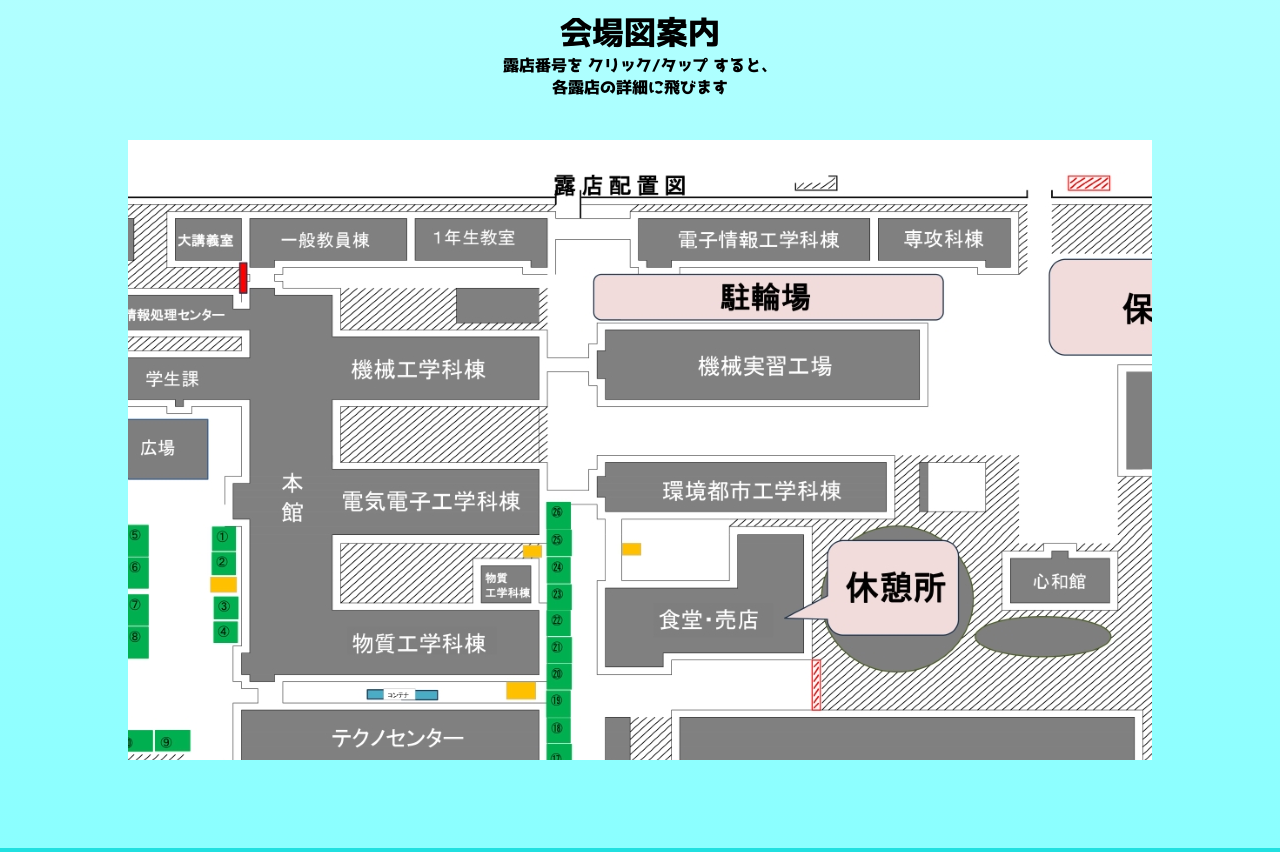
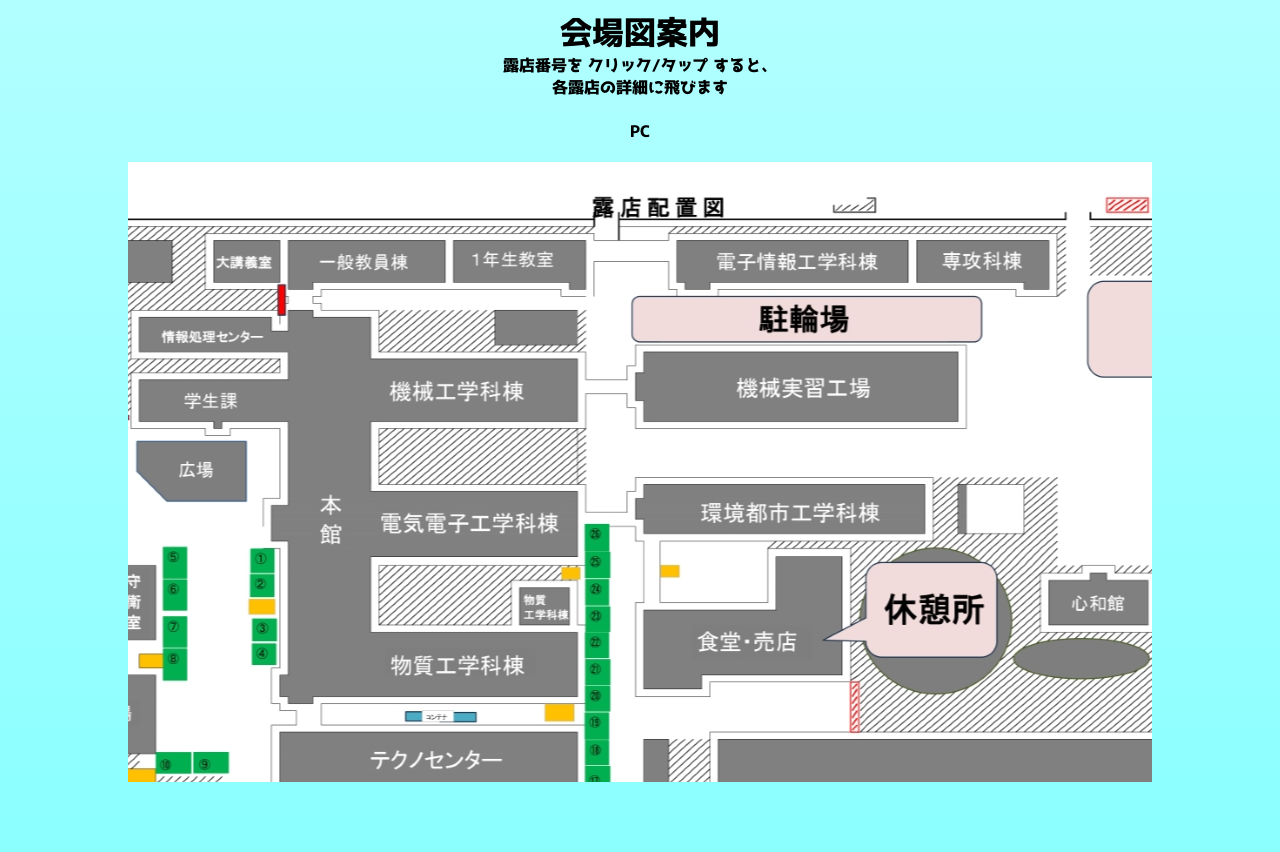
Before and after one commit to nitfc-festival-system-team/2023hp, a Next.js app: page / in a window 1280 px wide. Shown: the part 1720-2572 px from the top of the page. Built offline with nearby package versions, Linux system fonts and the light colour scheme; a web font is replaced by a local one.

Commit message:
useragent取得確認

```diff
--- a/src/components/Map.tsx
+++ b/src/components/Map.tsx
@@ -5,7 +5,7 @@ import { useCheckIsMobile } from "@/features/checkIsMobile";
 import { VenueMap } from "./VenueImageMap";
 
 export const Map = () => {
-  const [isMobile, _] = useCheckIsMobile();
+  const [isMobile, device] = useCheckIsMobile();
   return (
     <>
       <h1 style={{ marginTop: "1rem" }}>{"会場図案内"}</h1>
@@ -15,6 +15,7 @@ export const Map = () => {
         各露店の詳細に飛びます
       </p>
       <br />
+      <p>{device}</p>
       <div
         style={{
           display: "flex",
--- a/src/components/VenueImageMap.tsx
+++ b/src/components/VenueImageMap.tsx
@@ -15,7 +15,7 @@ export const VenueMap = () => {
             ? device === "iPad"
               ? "50vw 5vh"
               : "25vh 15vh"
-            : "5vw 30vh",
+            : "8vw 30vh",
           scale: isMobile ? "0.9" : "1",
         }}
       />
```
